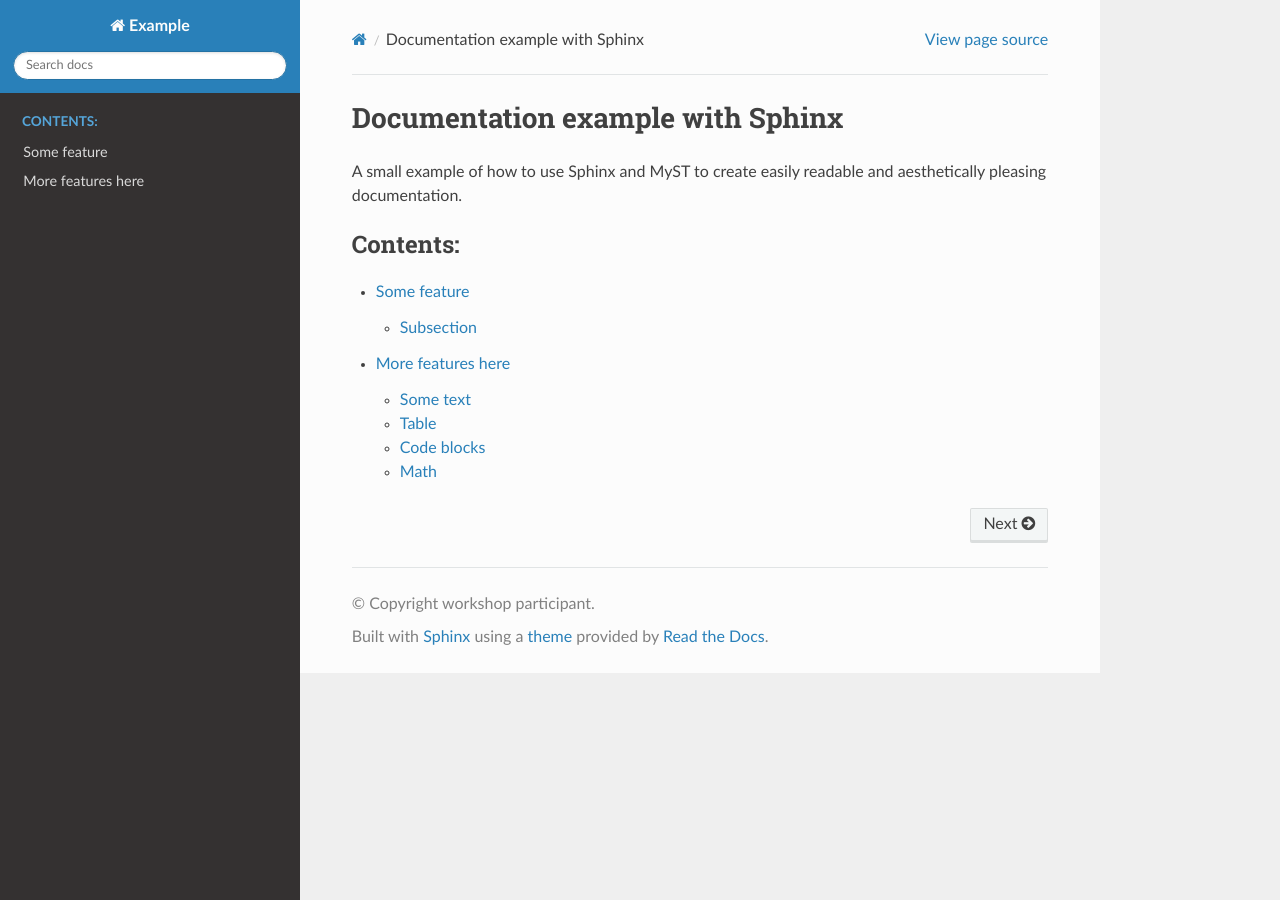
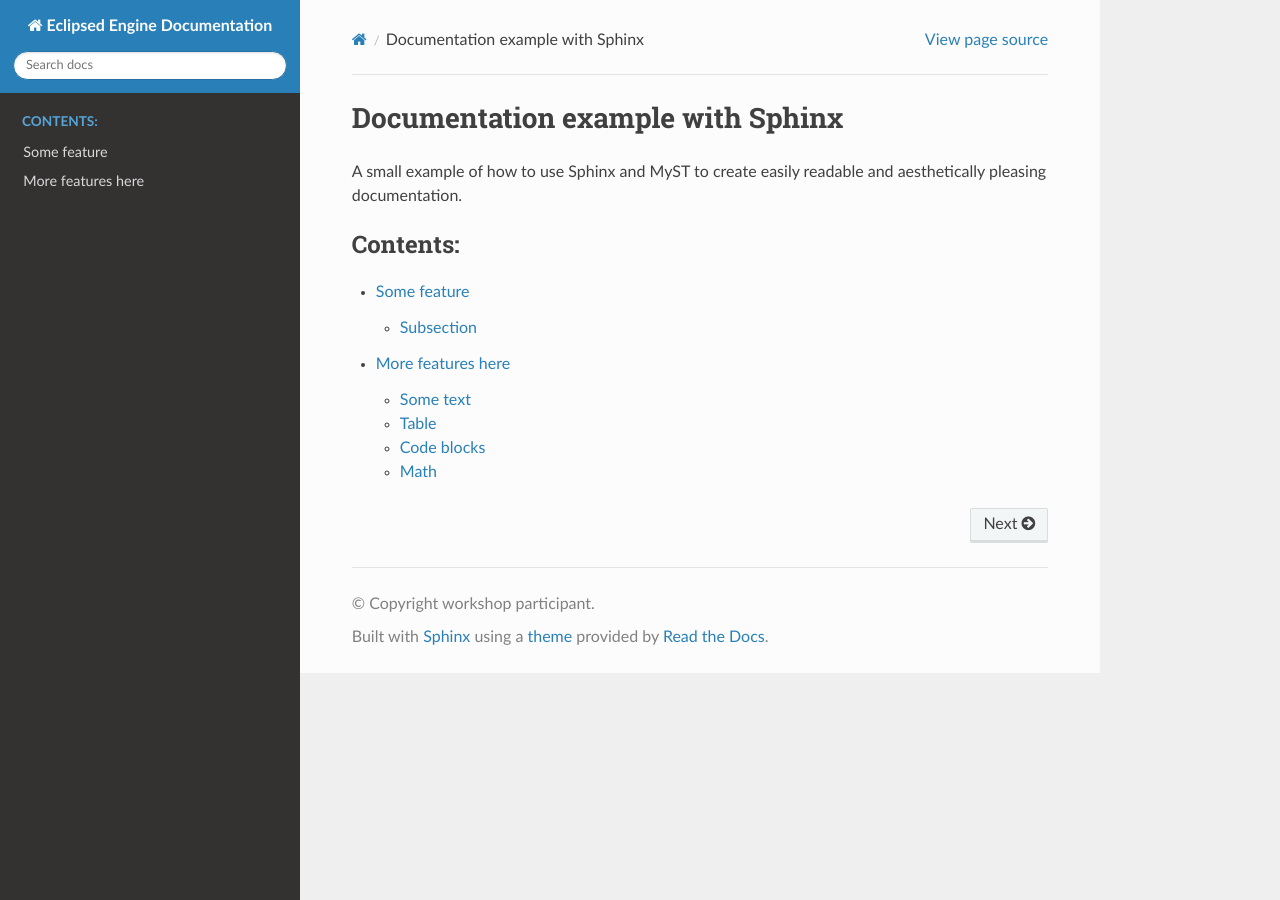
Before and after one commit to Eclipsed-Interactive/Eclipsed-Documentation, a Sphinx documentation site: the page built from doc/index.md, in a window 1280 px wide. Built offline with Sphinx 7.4.7 and the Read the Docs theme 3.1.0, drawn with Linux system fonts in a browser that asks for light colours.

```diff
--- a/doc/conf.py
+++ b/doc/conf.py
@@ -6,11 +6,12 @@
 # -- Project information -----------------------------------------------------
 # https://www.sphinx-doc.org/en/master/usage/configuration.html#project-information
 
-project = 'Example'
+project = 'Eclipsed Engine Documentation'
 copyright = 'workshop participant'
 author = 'workshop participant'
 release = '0.1'
 
+html_theme = "haiku"
 
 # -- General configuration ---------------------------------------------------
 # https://www.sphinx-doc.org/en/master/usage/configuration.html#general-configuration
```
